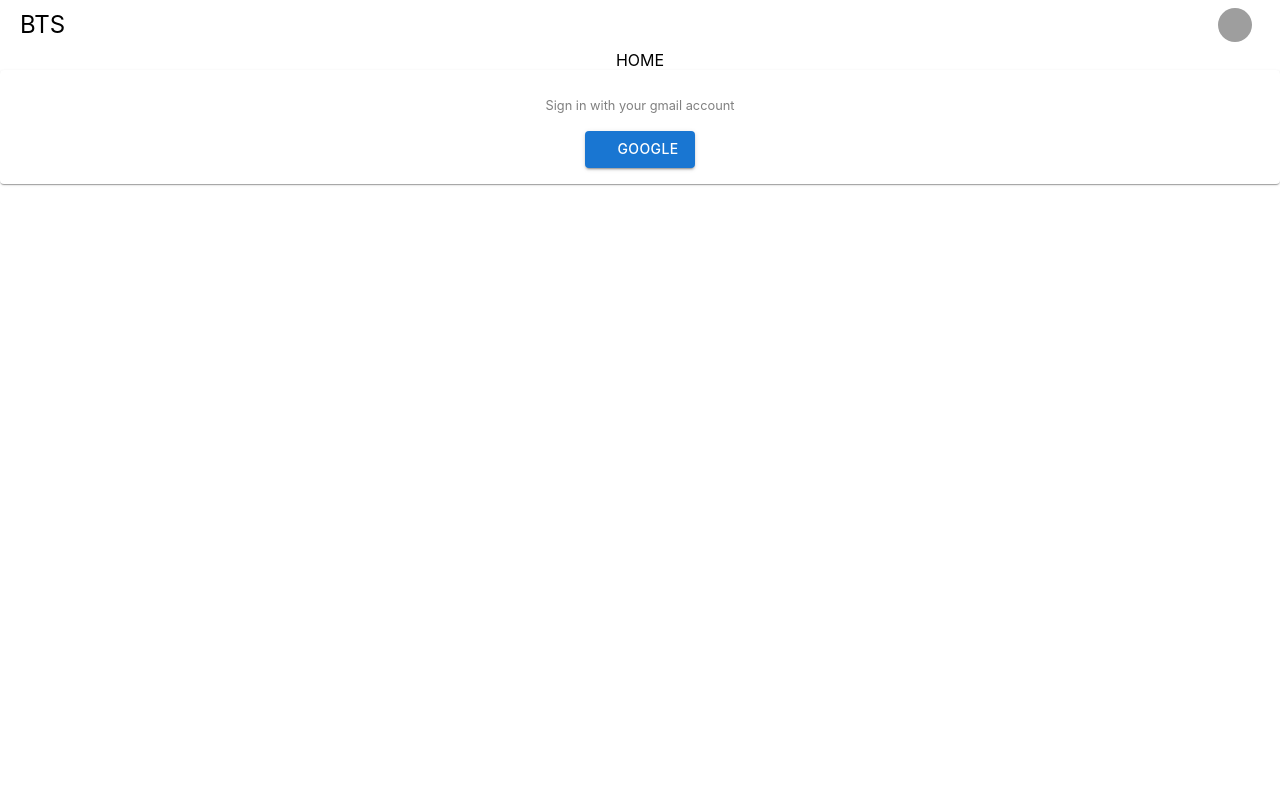
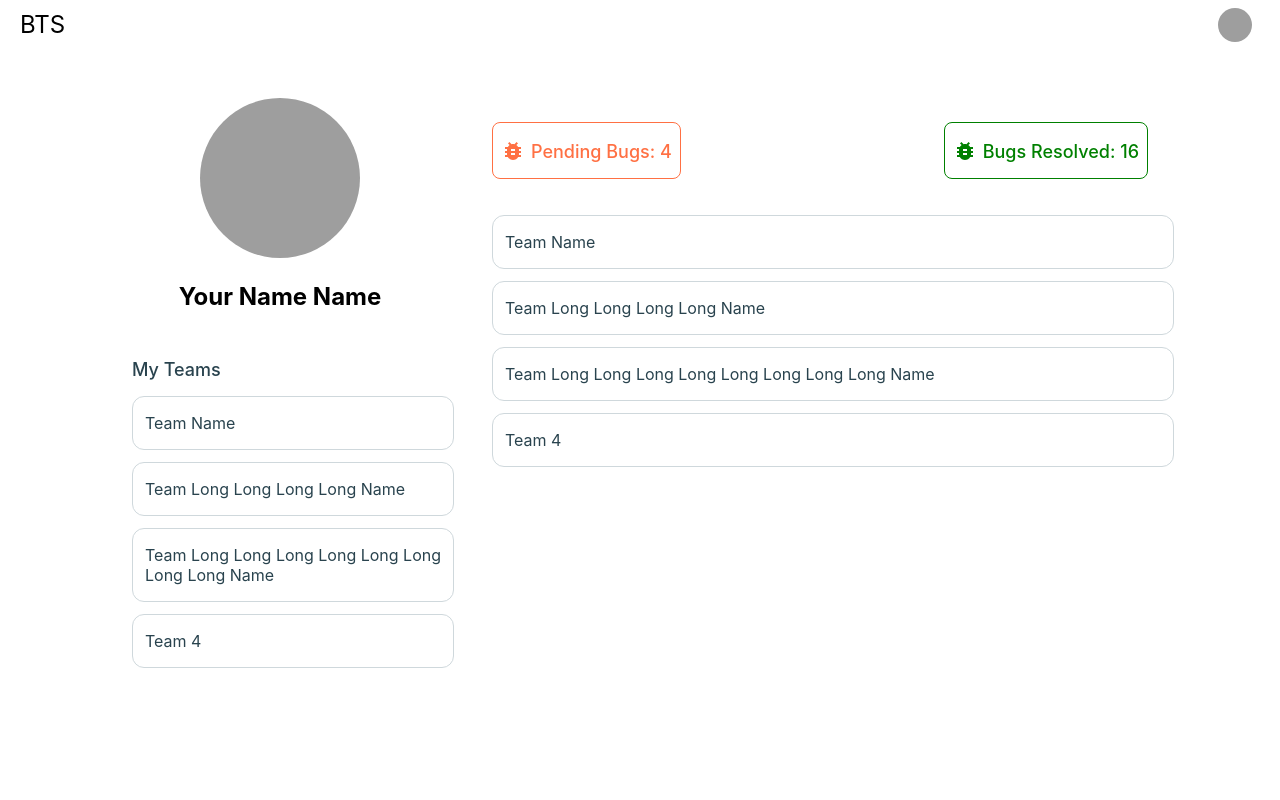
Before and after one commit to kartikeya-123/TRINIT_COOL_DEV02, a React (Create React App) app in the folder client/: page / in a window 1280 px wide. Shown: the top 800 px of the page. Built offline with nearby package versions, Linux system fonts and the light colour scheme; grey boxes are pictures that could not be loaded.

Commit message:
profile changes

```diff
--- a/client/src/App.js
+++ b/client/src/App.js
@@ -3,12 +3,13 @@ import Wrapper from "./Wrapper";
 import { BrowserRouter } from "react-router-dom";
 import Home from "./Dashboard/Home";
 import NavBar from "./Dashboard/NavBar/NavBar";
+import Profile from "./Dashboard/Profile/Profile";
 
 function App() {
   return (
     <div className="App">
       <NavBar />
-      <Home />
+      <Profile />
       <BrowserRouter>
         <Wrapper />
       </BrowserRouter>
--- a/client/src/Dashboard/Profile/Profile.css
+++ b/client/src/Dashboard/Profile/Profile.css
@@ -79,6 +79,19 @@
     align-items: start;
     width: 100%;
     margin-top: 24px;
+    margin-bottom: 12px;
+}
+
+.stat{
+    display: flex;
+    flex-direction: row;
+    justify-content: center;
+    align-items: center;
+}
+
+.statsBugs .stat{
+    border-radius: 8px;
+    padding: 0px 8px;
 }
 
 .heading{
--- a/client/src/Dashboard/Profile/Profile.js
+++ b/client/src/Dashboard/Profile/Profile.js
@@ -1,5 +1,6 @@
 import './Profile.css'
 import { Avatar, Grid } from '@mui/material'
+import BugReportIcon from '@mui/icons-material/BugReport';
 const Profile = () => {
 
     const myTeams = ['Team Name', 'Team Long Long Long Long Name', 'Team Long Long Long Long Long Long Long Long Name', 'Team 4']
@@ -36,19 +37,34 @@ const ProfileDetails = (props) => {
 
 const ProfileStats = (props) => {
     return <div className='profileStats'>
-        <h3>Stats</h3>
+        {/* <h3>Stats</h3> */}
+        <div className='statsBugs'>
+            <div className='stat' style={{  'border': '1px solid #ff7043'}}>
+                <BugReportIcon style={{ 'paddingRight': '6px' ,'color': '#ff7043'}} />
+                <div className='heading'>
+                    <p style={{ 'marginBottom': 0,'color': '#ff7043' }}>Pending Bugs: 4</p>
+                </div>
+            </div>
+            <div className='stat' style={{  'border': '1px solid green'}}>
+                <BugReportIcon style={{ 'paddingRight': '6px', 'color': 'green' }} />
+                <div className='heading'>
+                    <p style={{ 'marginBottom': 0, 'color': 'green' }}>Bugs Resolved: 16</p>
+                </div>
+            </div>
+        </div>
         <div className='teamsBox'>
-            <div className='heading'>Bugs In Progress</div>
+            {/* <div className='stat'>
+                <BugReportIcon style={{ 'paddingRight': '6px', 'color': '#ff7043' }} />
+                <div className='heading'>
+                    <p style={{ 'marginBottom': 0, 'color': '#ff7043' }}>Bugs In Progress</p>
+                </div>
+            </div> */}
             {props.teams.map((team) => {
                 return <div className='teamCard'>
                     <p>{team}</p>
                 </div>
             })}
         </div>
-        <div className='statsBugs'>
-            <div className='heading'>Total Bugs Assigned: 20</div>
-            <div className='heading'>Bugs Resolved: 16</div>
-        </div>
     </div>
 }
 
```
